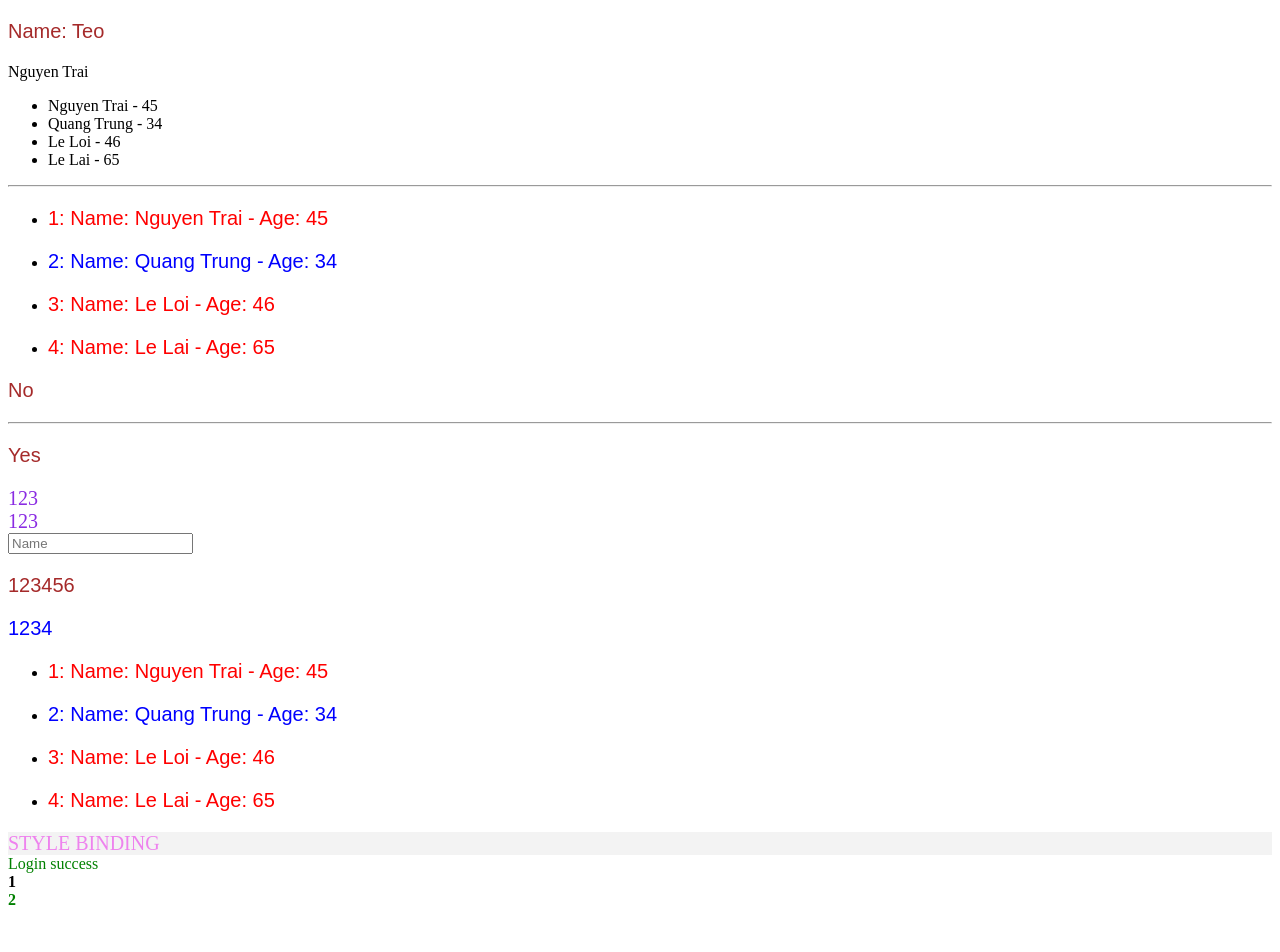
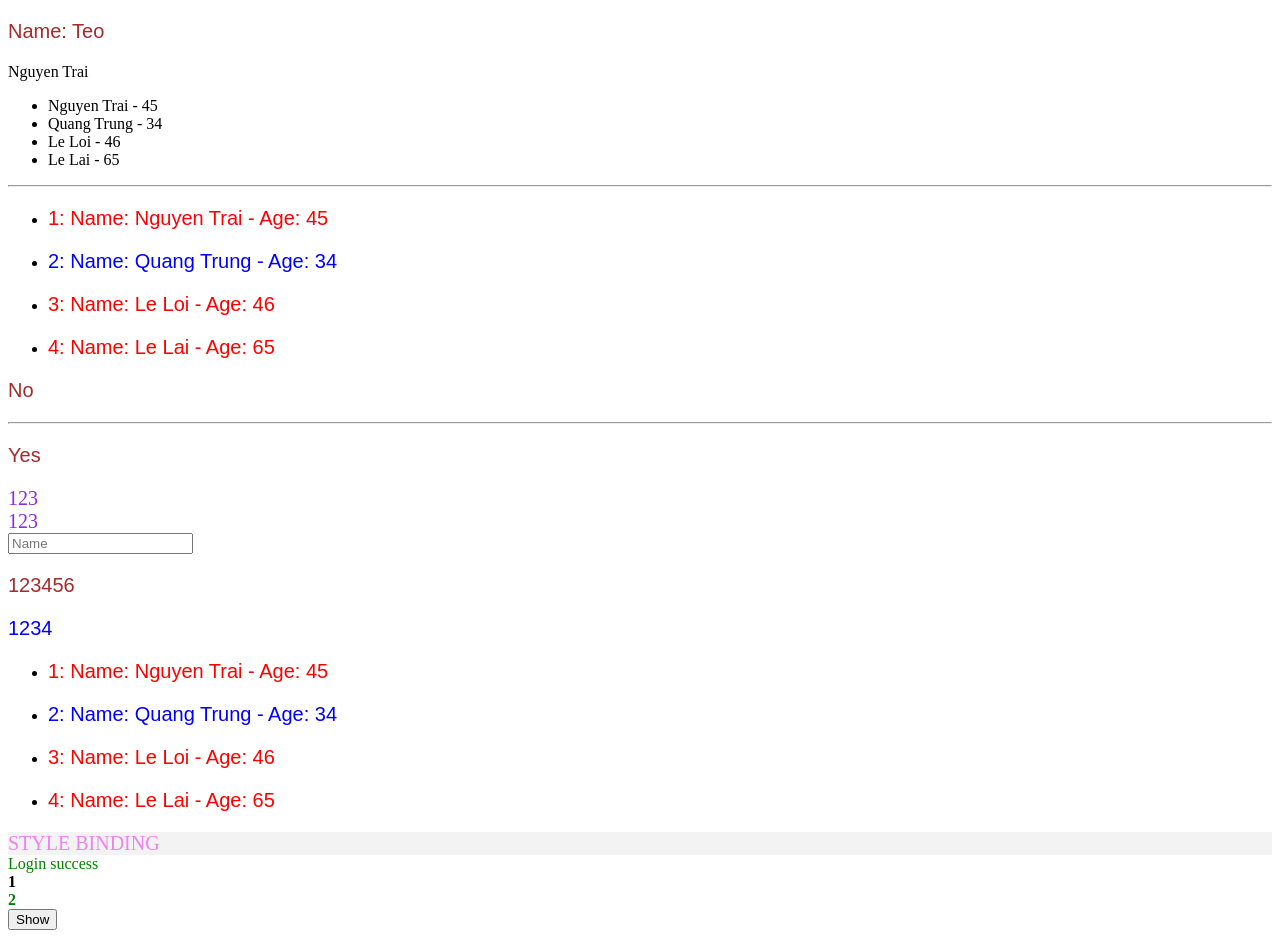
Before and after one commit to huongbee/angular1602, an Angular app: page / in a window 1280 px wide. Shown: the top 952 px of the page. Built offline with nearby package versions, Linux system fonts and the light colour scheme.

Commit message:
event binding

```diff
--- a/src/app/hero/hero.component.html
+++ b/src/app/hero/hero.component.html
@@ -63,6 +63,9 @@
 <div [ngClass]="myClass">1</div>
 <div class="text-success text-bold">2</div>
 
+<button (click)="showMyName()">{{buttonText}}</button>
+<p>{{myName}}</p>
+
 
 <br>
 <br>
--- a/src/app/hero/hero.component.ts
+++ b/src/app/hero/hero.component.ts
@@ -33,6 +33,20 @@ export class HeroComponent implements OnInit {
     'text-bold': true
   };
 
+  myName: string;
+  isShow = false;
+  buttonText = 'Show';
+  showMyName() {
+    if (!this.isShow) {
+      this.myName = 'KPT';
+      this.buttonText = 'Hide';
+    } else {
+      this.myName = '';
+      this.buttonText = 'Show';
+    }
+    this.isShow = !this.isShow;
+  }
+
   constructor() { }
 
   ngOnInit() {
```
